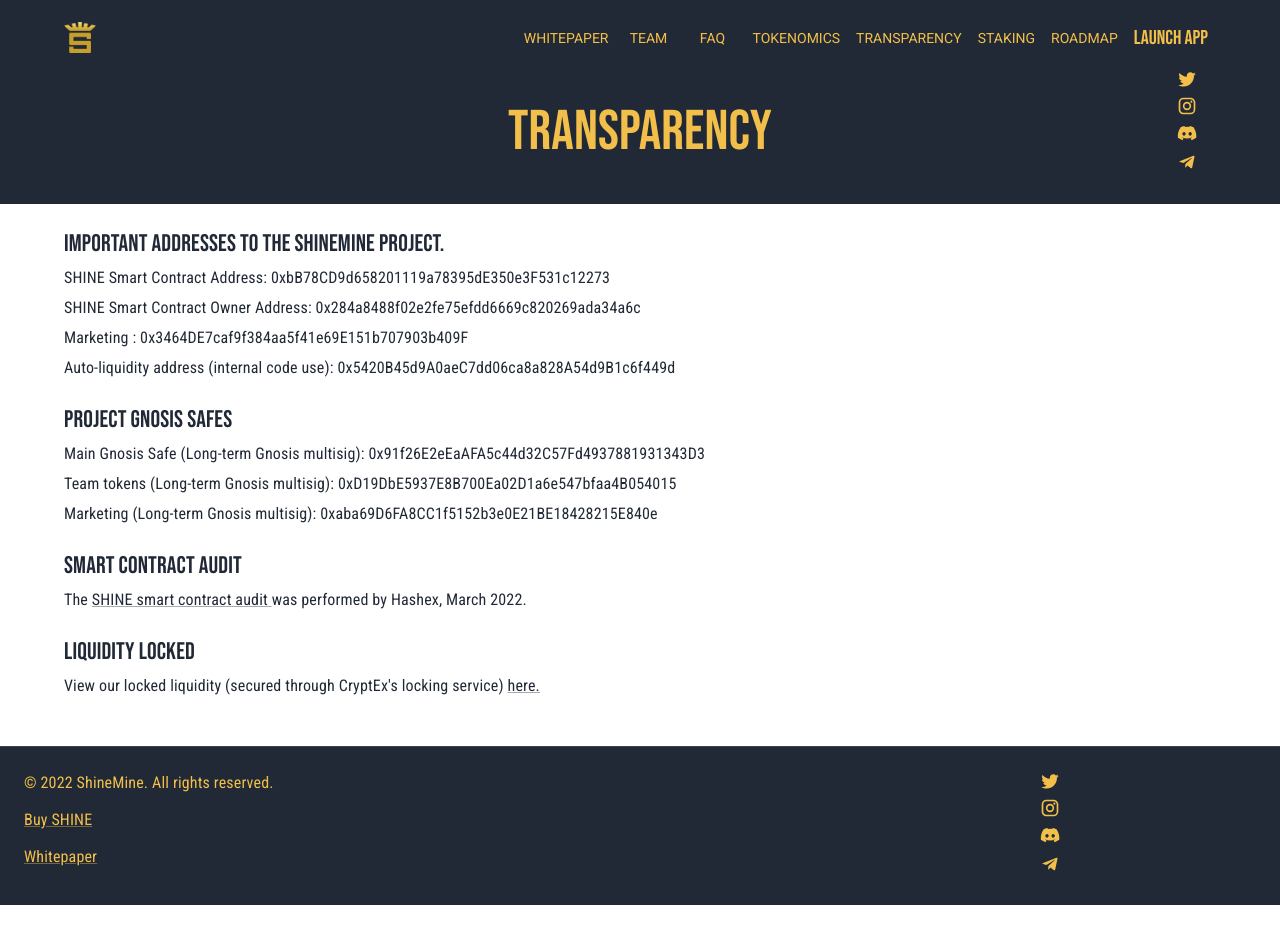
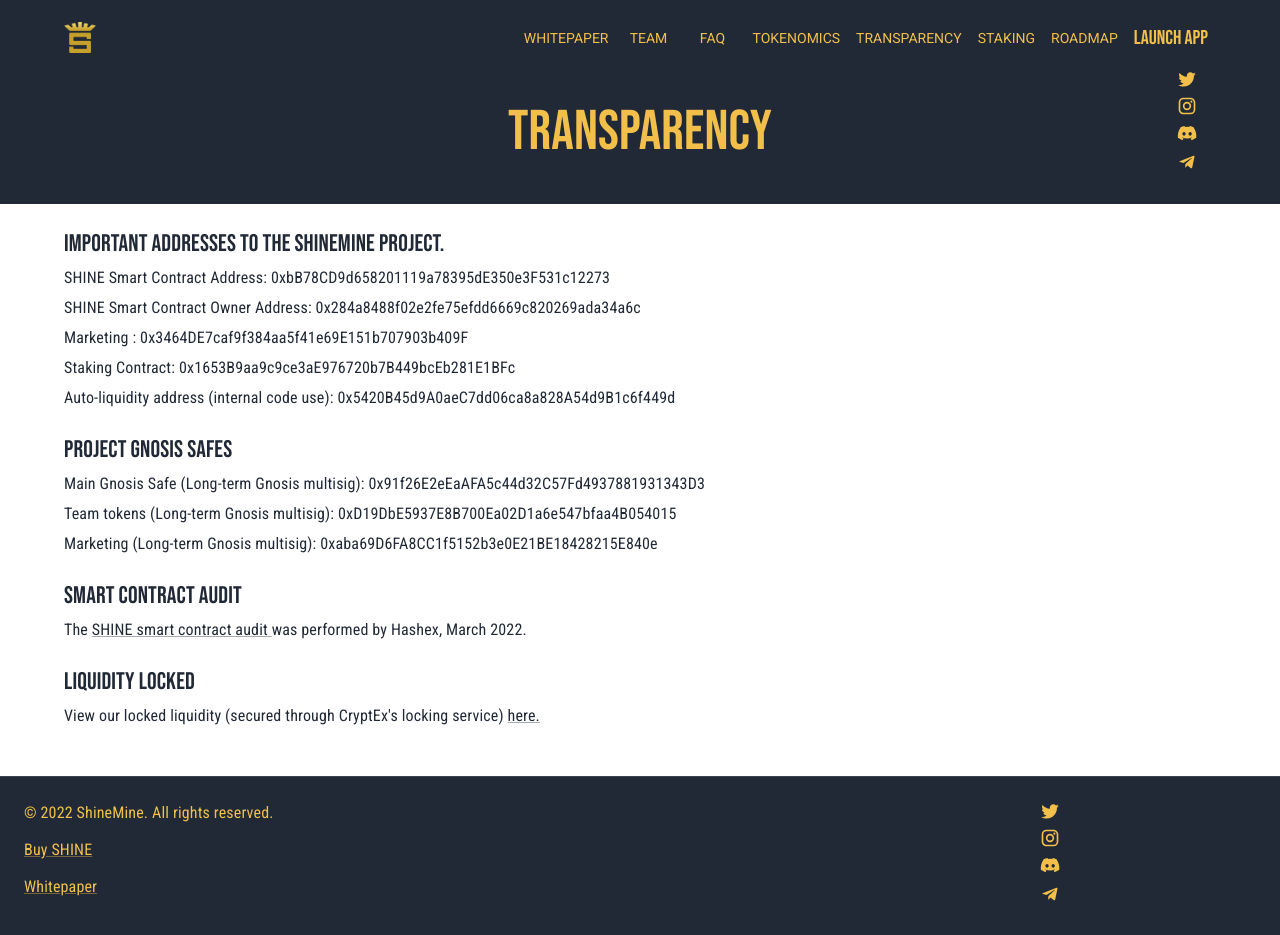
Before and after one commit to Joshuatanderson/shine-site-0, a Next.js app: page /transparency in a window 1280 px wide. Before the commit the page ends 905 px from the top, so only its background shows below. Built offline with nearby package versions, Linux system fonts and the light colour scheme.

Commit message:
feat(transparency): add staking contract

```diff
--- a/pages/transparency.tsx
+++ b/pages/transparency.tsx
@@ -42,6 +42,10 @@
                                 <Typography variant="body1" sx={classes.body}>
                                     Marketing :
                                     0x3464DE7caf9f384aa5f41e69E151b707903b409F
+                                </Typography>
+                                <Typography variant="body1" sx={classes.body}>
+                                    Staking Contract:
+                                    0x1653B9aa9c9ce3aE976720b7B449bcEb281E1BFc
                                 </Typography>
                                 <Typography variant="body1" sx={classes.body}>
                                     Auto-liquidity address (internal code use):
```
